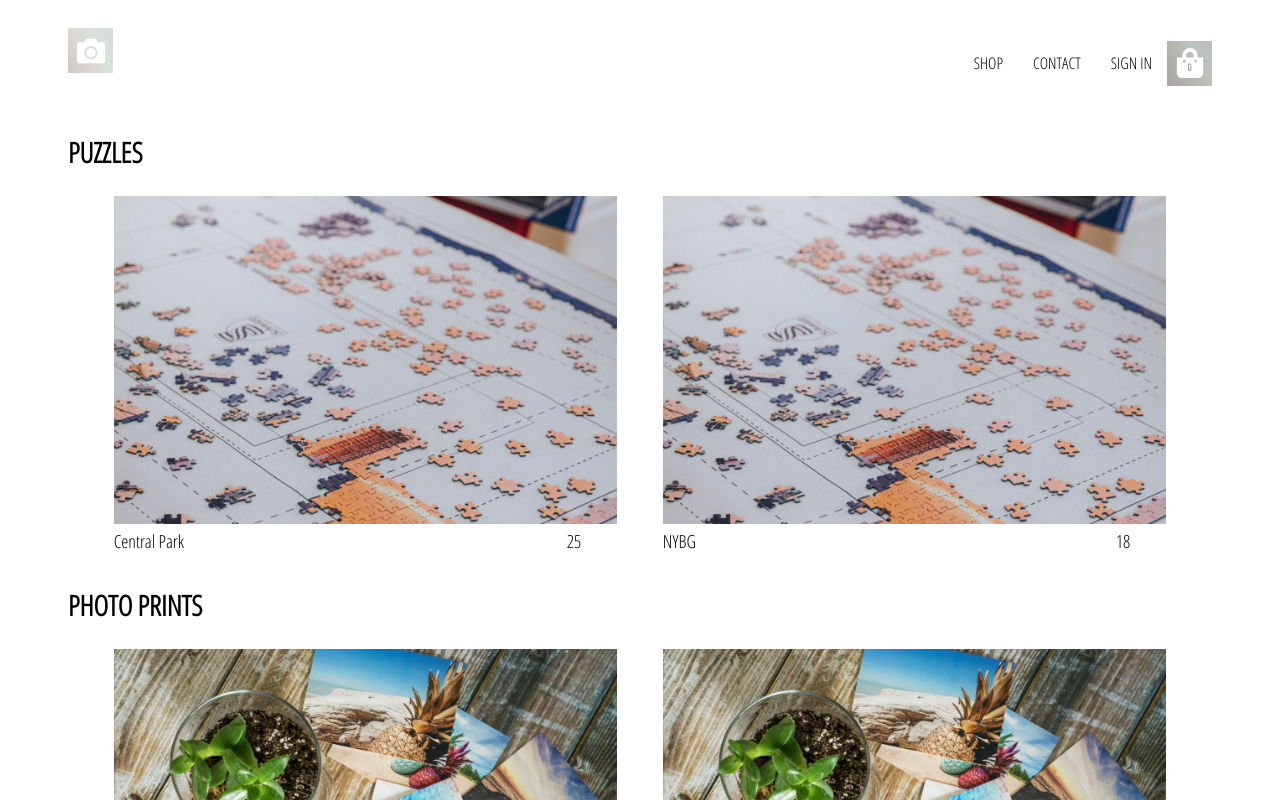
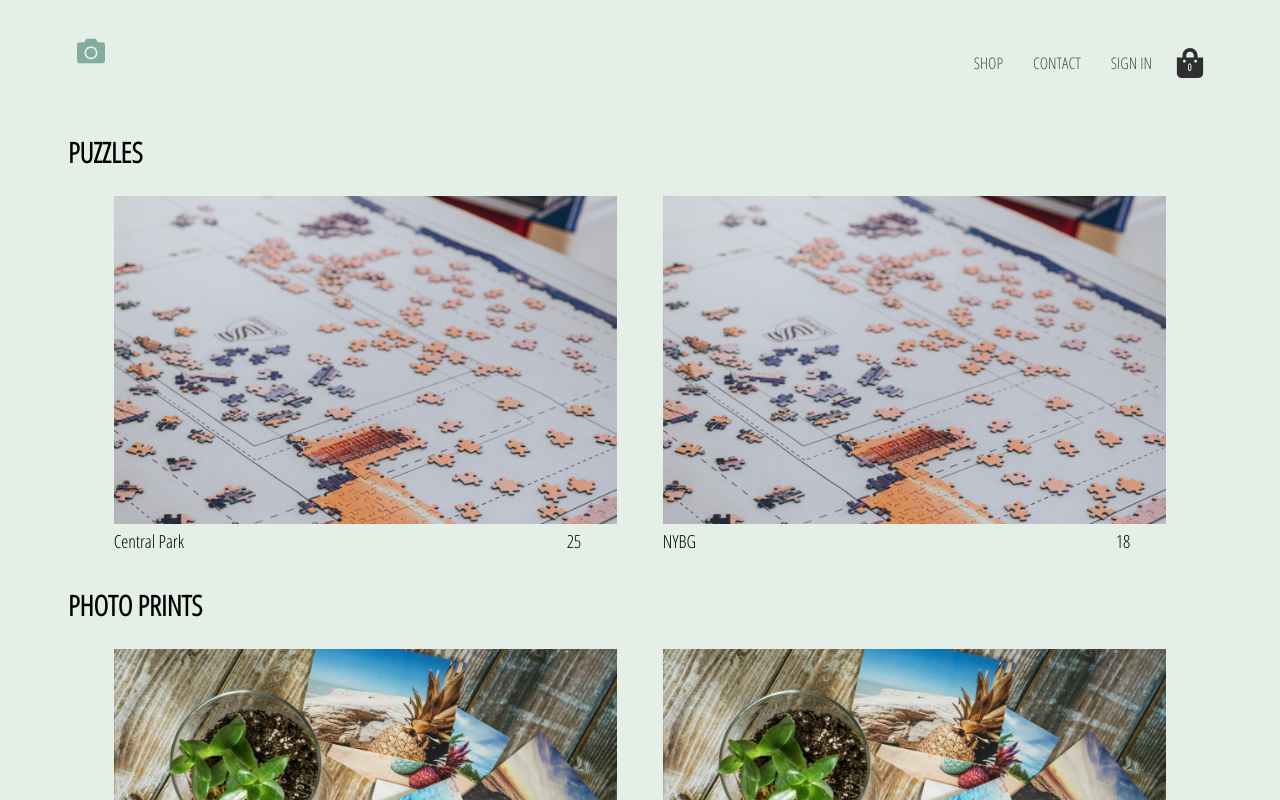
Before and after one commit to anettta/my-shop, a React app: page /shop in a window 1280 px wide. Shown: the top 800 px of the page. Built offline with nearby package versions, Linux system fonts and the light colour scheme; no server answers.

Commit message:
applied styling for home and sign in pages

```diff
--- a/src/App.css
+++ b/src/App.css
@@ -1,12 +1,12 @@
 body {
   font-family: "Open Sans Condensed", sans-serif;
   padding: 20px 60px;
-  background: linear-gradient((-120deg, #eceff3, #f2f7f3, #f3f2ee, #eee9e9));
+  background-color: #e4efe7;
 }
 
 a {
   text-decoration: none;
-  color: black;
+  color: rgb(75, 73, 73);
 }
 
 * {
--- a/src/styles/button.scss
+++ b/src/styles/button.scss
@@ -6,8 +6,8 @@
   line-height: 50px;
   padding: 0 35px 0 35px;
   font-size: 15px;
-  background: linear-gradient((-120deg, #b9bcc0, #b1c2b3, #b4b2ac, #a8a4a4));
-  color: white;
+  background-color: #141414;
+  color: #e9e7e7;
   text-transform: uppercase;
   font-family: "Open Sans Condensed";
   font-weight: bolder;
@@ -15,19 +15,16 @@
   cursor: pointer;
 
   &:hover {
-    // background-color: white;
-    // color: black;
-    background: linear-gradient((-120deg, #86898b, #7c8d7f, #868581, #817e7e));
-    // border: 1px solid black;
+    background-color: white;
+    color: black;
+    border: 1px solid black;
   }
   &.google-sign-in {
-    background: linear-gradient((-120deg, #1667eb, #0c7428, #ac8203, #e9210e));
-    color: white;
+    background-color: #a3d9c8;
+    color: #141414;
 
     &:hover {
-      background: linear-gradient(
-        (-120deg, #4285f4, #34ab53, #fbbc05, #ea4335)
-      );
+      background-color: #81ac9e;
       border: none;
     }
   }
--- a/src/styles/cart-dropdown.scss
+++ b/src/styles/cart-dropdown.scss
@@ -6,7 +6,7 @@
   flex-direction: column;
   padding: 20px;
   border: 1px dotted rgb(206, 201, 201);
-  background-color: white;
+  background-color: #c8d3cb;
   top: 90px;
   right: 40px;
   z-index: 5;
--- a/src/styles/cart-icon.scss
+++ b/src/styles/cart-icon.scss
@@ -6,11 +6,10 @@
   align-items: center;
   justify-content: center;
   cursor: pointer;
-  color: white;
-  background: linear-gradient((-120deg, #b9bcc0, #bcc4bd, #b4b2ac, #a8a4a4));
+  color: #302f2f;
 
   &:hover {
-    background: linear-gradient((-120deg, #888a8d, #8c928d, #8a8883, #746f6f));
+    color: #141414;
   }
   .shopping-icon {
     width: 30px; //24px
@@ -22,6 +21,6 @@
     font-size: 10px;
     font-weight: bold;
     bottom: 12px;
-    color: #8c928d;
+    color: #f8faf8;
   }
 }
--- a/src/styles/form-input.scss
+++ b/src/styles/form-input.scss
@@ -13,7 +13,7 @@ $main-color: black;
 
   .form-input {
     background: none;
-    background: linear-gradient((-120deg, #cbcbcb, #e3e3e3, #cbcbcb, #e7e5e5));
+    background: white;
     color: $sub-color;
     font-size: 18px;
     padding: 10px 10px 10px 5px;
--- a/src/styles/header.styles.scss
+++ b/src/styles/header.styles.scss
@@ -14,13 +14,15 @@
     justify-content: center;
     cursor: pointer;
     color: white;
-    background: linear-gradient((-120deg, #d5d9dd, #dae2db, #dad7d0, #ccc7c7));
   }
 
   .logo {
     width: 28px; //24px
     height: 28px; //24px
-    color: white;
+    color: #81ac9e;
+    &:hover {
+      color: #6b8f83;
+    }
   }
 
   .options {
```
